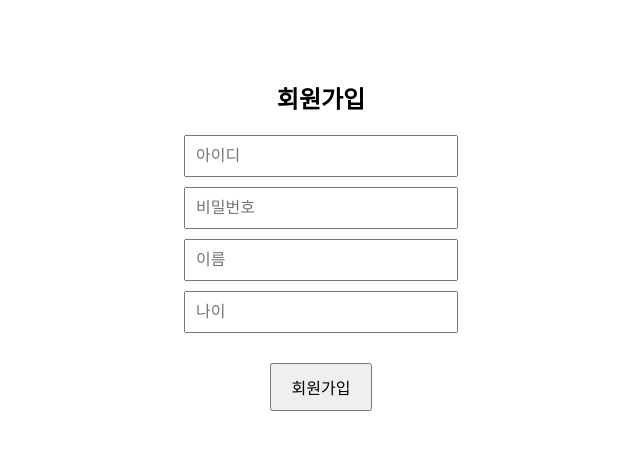
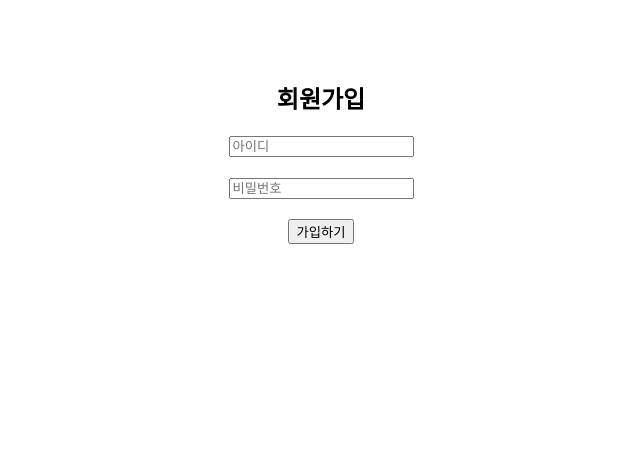
Before and after one commit to ghwi/a, a React (Create React App) app in the folder qr-auth-app/: page /signup in a window 1280 px wide. Shown: the top 450 px of the page, without its empty margins (319-959 px from the left). Built offline with nearby package versions, Linux system fonts and the light colour scheme.

Commit message:
init com31

```diff
--- a/qr-auth-app/src/components/LoginPage.js
+++ b/qr-auth-app/src/components/LoginPage.js
@@ -10,66 +10,46 @@ function LoginPage() {
   const navigate = useNavigate();
 
   const handleLogin = async () => {
-    if (!username || !password) {
-      setError('아이디와 비밀번호를 모두 입력해주세요.');
-      setTimeout(() => setError(false), 3000);
-      return;
-    }
+    console.log("입력한 정보:", { username, password });
 
     try {
-      const response = await axios.post(`${API}/login`, { username, password });
+      const response = await axios.post(`${API}/login`, {
+        username,
+        password,
+      });
+
+      console.log("서버 응답:", response.data);
+
       localStorage.setItem('token', response.data.token);
       alert("로그인 성공! 이동합니다");
       navigate('/dashboard');
+
     } catch (err) {
-      const msg = err.response?.data?.message || '서버 오류';
-      console.error("로그인 실패:", msg);
-      setError(msg);
-      setTimeout(() => setError(false), 3000);
+      console.log("로그인 실패:", err.response?.data || err.message);
+      setError(true);
+      setTimeout(() => setError(false), 2000);
     }
   };
 
   return (
-    <div style={styles.container}>
+    <div style={{ textAlign: 'center', marginTop: '80px' }}>
       <h2>로그인</h2>
       <input
-        style={styles.input}
         placeholder="아이디"
         value={username}
         onChange={(e) => setUsername(e.target.value)}
-      />
+      /><br /><br />
       <input
-        style={styles.input}
+        placeholder="비밀번호"
         type="password"
-        placeholder="비밀번호"
         value={password}
         onChange={(e) => setPassword(e.target.value)}
-      />
-      <button style={styles.button} onClick={handleLogin}>로그인</button>
-      <button style={styles.button} onClick={() => navigate('/signup')}>회원가입</button>
-      {error && <p style={{ color: 'red' }}>{error}</p>}
+      /><br /><br />
+      <button onClick={handleLogin}>로그인</button>
+      <button onClick={() => navigate('/signup')}>회원가입</button>
+      {error && <p style={{ color: 'red' }}>잘못된 정보입니다</p>}
     </div>
   );
 }
 
-const styles = {
-  container: {
-    textAlign: 'center',
-    marginTop: '80px'
-  },
-  input: {
-    display: 'block',
-    margin: '10px auto',
-    padding: '10px',
-    width: '250px',
-    fontSize: '16px'
-  },
-  button: {
-    margin: '10px 5px',
-    padding: '10px 20px',
-    fontSize: '16px',
-    cursor: 'pointer'
-  }
-};
-
 export default LoginPage;
--- a/qr-auth-app/src/components/SignupPage.js
+++ b/qr-auth-app/src/components/SignupPage.js
@@ -3,93 +3,35 @@ import axios from 'axios';
 import API from '../api';
 import { useNavigate } from 'react-router-dom';
 
-function SignUpPage() {
-  const [form, setForm] = useState({ username: '', password: '', name: '', age: '' });
-  const [error, setError] = useState('');
+function SignupPage() {
+  const [username, setUsername] = useState('');
+  const [password, setPassword] = useState('');
   const navigate = useNavigate();
 
-  const handleChange = (e) => {
-    setForm({ ...form, [e.target.name]: e.target.value });
-  };
+  const handleSignup = async () => {
+    try {
+      const response = await axios.post(`${API}/signup`, {
+        username,
+        password,
+      });
 
-  const handleSubmit = async () => {
-    const { username, password, name, age } = form;
-
-    // 유효성 검사
-    if (!username || !password || !name || !age) {
-      setError('모든 항목을 입력해주세요.');
-      setTimeout(() => setError(''), 3000);
-      return;
-    }
-
-    try {
-      await axios.post(`${API}/signup`, form);
-      alert('회원가입 성공!');
-      navigate('/');
+      if (response.status === 201) {
+        alert('가입 성공!');
+        navigate('/');
+      }
     } catch (err) {
-      const msg = err.response?.data?.message || '서버 오류';
-      setError(msg);
-      setTimeout(() => setError(''), 3000);
+      alert('이미 존재하는 아이디입니다.');
     }
   };
 
   return (
-    <div style={styles.container}>
+    <div style={{ textAlign: 'center', marginTop: '80px' }}>
       <h2>회원가입</h2>
-      <input
-        style={styles.input}
-        name="username"
-        placeholder="아이디"
-        value={form.username}
-        onChange={handleChange}
-      />
-      <input
-        style={styles.input}
-        name="password"
-        type="password"
-        placeholder="비밀번호"
-        value={form.password}
-        onChange={handleChange}
-      />
-      <input
-        style={styles.input}
-        name="name"
-        placeholder="이름"
-        value={form.name}
-        onChange={handleChange}
-      />
-      <input
-        style={styles.input}
-        name="age"
-        type="number"
-        placeholder="나이"
-        value={form.age}
-        onChange={handleChange}
-      />
-      <button style={styles.button} onClick={handleSubmit}>회원가입</button>
-      {error && <p style={{ color: 'red' }}>{error}</p>}
+      <input placeholder="아이디" value={username} onChange={(e) => setUsername(e.target.value)} /><br /><br />
+      <input placeholder="비밀번호" type="password" value={password} onChange={(e) => setPassword(e.target.value)} /><br /><br />
+      <button onClick={handleSignup}>가입하기</button>
     </div>
   );
 }
 
-const styles = {
-  container: {
-    textAlign: 'center',
-    marginTop: '80px'
-  },
-  input: {
-    display: 'block',
-    margin: '10px auto',
-    padding: '10px',
-    width: '250px',
-    fontSize: '16px'
-  },
-  button: {
-    marginTop: '20px',
-    padding: '10px 20px',
-    fontSize: '16px',
-    cursor: 'pointer'
-  }
-};
-
-export default SignUpPage;
+export default SignupPage;
```
Also changed, not shown: 2 other files (tests, documents, lock files or other folders).
